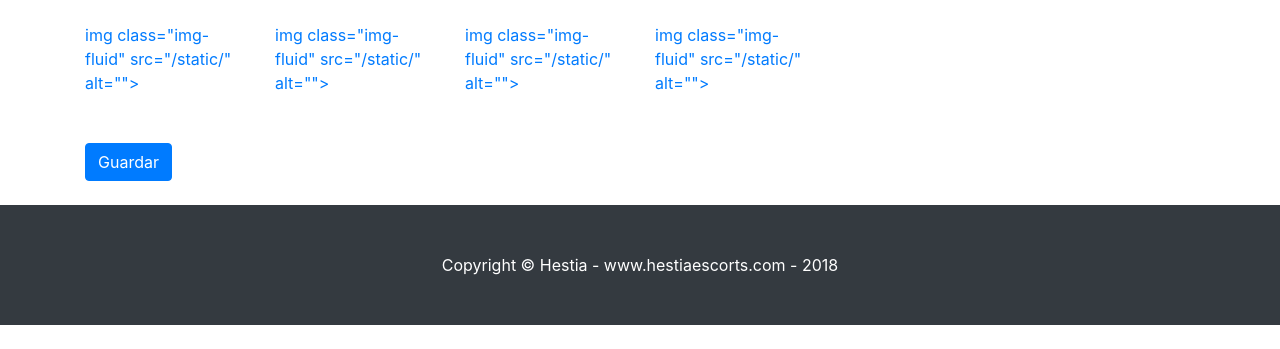
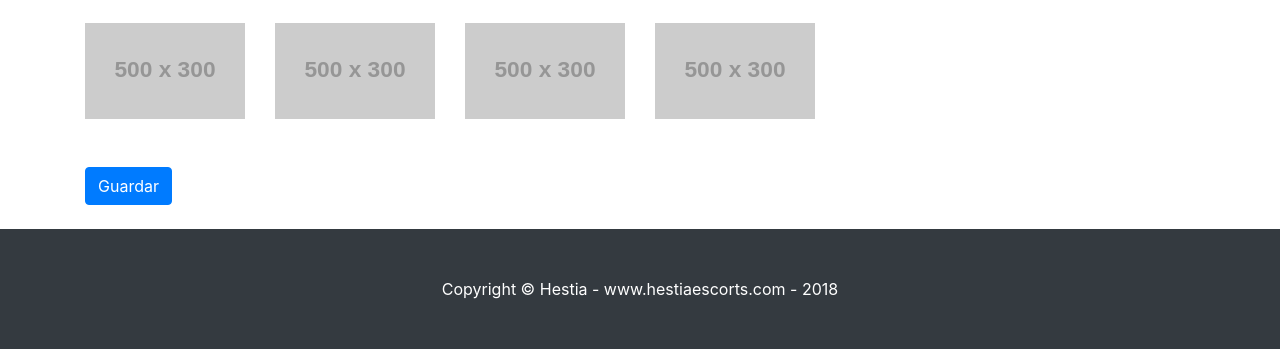
Before and after one commit to LuisAlbertoPerezDeLaCruz/hestiaescorts, a Django app: page /conf-escort-registro in a window 1280 px wide. Shown: the part 1305-1654 px from the top of the page. Before the commit the page ends 1630 px from the top, so only its background shows below. Run offline with Django 3.2, Linux system fonts and the light colour scheme; tables that the repository leaves empty hold one stand-in row (values such as "Sample post"); grey boxes labelled with a size stand in for pictures from a placeholder-image service; parts of the project's set-up code (start-up, migrations or seed data) failed here and were passed over; some libraries are stand-ins or nearby versions.

Commit message:
Incorporadas fotos secundarias tanto en conf-escort como en portafolio-escort

```diff
--- a/escorts/models.py
+++ b/escorts/models.py
@@ -76,11 +76,11 @@ class Escort(models.Model):
     full_ruta_foto_1 = property(_get_full_ruta_foto_1)
 
     def _get_full_ruta_foto_2(self):
-        ruta=self.full_ruta_carpeta+'/img_ppal'
+        ruta=self.full_ruta_carpeta+'/img_sec'
         listaFotos=os.listdir(ruta)
         if listaFotos:
             try:
-                return 'imagenes/'+self.es_pais.pk+'/'+self.es_user.username+'/img_ppal/'+listaFotos[1]
+                return 'imagenes/'+self.es_pais.pk+'/'+self.es_user.username+'/img_sec/'+listaFotos[0]
             except:
                 return ''
         else:
@@ -89,11 +89,11 @@ class Escort(models.Model):
     full_ruta_foto_2 = property(_get_full_ruta_foto_2)
 
     def _get_full_ruta_foto_3(self):
-        ruta=self.full_ruta_carpeta+'/img_ppal'
+        ruta=self.full_ruta_carpeta+'/img_sec'
         listaFotos=os.listdir(ruta)
         if listaFotos:
             try:
-                return 'imagenes/'+self.es_pais.pk+'/'+self.es_user.username+'/img_ppal/'+listaFotos[2]
+                return 'imagenes/'+self.es_pais.pk+'/'+self.es_user.username+'/img_sec/'+listaFotos[1]
             except:
                 return ''
         else:
@@ -102,11 +102,11 @@ class Escort(models.Model):
     full_ruta_foto_3 = property(_get_full_ruta_foto_3)
 
     def _get_full_ruta_foto_4(self):
-        ruta=self.full_ruta_carpeta+'/img_ppal'
+        ruta=self.full_ruta_carpeta+'/img_sec'
         listaFotos=os.listdir(ruta)
         if listaFotos:
             try:
-                return 'imagenes/'+self.es_pais.pk+'/'+self.es_user.username+'/img_ppal/'+listaFotos[3]
+                return 'imagenes/'+self.es_pais.pk+'/'+self.es_user.username+'/img_sec/'+listaFotos[2]
             except:
                 return ''
         else:
@@ -115,11 +115,11 @@ class Escort(models.Model):
     full_ruta_foto_4 = property(_get_full_ruta_foto_4)
 
     def _get_full_ruta_foto_5(self):
-        ruta=self.full_ruta_carpeta+'/img_ppal'
+        ruta=self.full_ruta_carpeta+'/img_sec'
         listaFotos=os.listdir(ruta)
         if listaFotos:
             try:
-                return 'imagenes/'+self.es_pais.pk+'/'+self.es_user.username+'/img_ppal/'+listaFotos[4]
+                return 'imagenes/'+self.es_pais.pk+'/'+self.es_user.username+'/img_sec/'+listaFotos[3]
             except:
                 return ''
         else:
--- a/escorts/templates/conf-escort.html
+++ b/escorts/templates/conf-escort.html
@@ -80,25 +80,42 @@
 
             <div class="col-md-3 col-sm-6 mb-4">
                 <a href="#">
-            img class="img-fluid" src="{% static escortSeleccionada.full_ruta_foto_2 %}"  alt="{{ escortSeleccionada.es_nombre }}">
+                    {% if escortSeleccionada.full_ruta_foto_2 %}
+                        <img class="img-fluid" src="{% static escortSeleccionada.full_ruta_foto_2 %}"
+                             alt="{{ escortSeleccionada.es_nombre }}">
+                    {% else %}
+                        <img class="img-fluid" src="http://placehold.it/500x300" alt="">
+                    {% endif %}
                 </a>
             </div>
-
             <div class="col-md-3 col-sm-6 mb-4">
                 <a href="#">
-            img class="img-fluid" src="{% static escortSeleccionada.full_ruta_foto_3 %}"  alt="{{ escortSeleccionada.es_nombre }}">
+                    {% if escortSeleccionada.full_ruta_foto_3 %}
+                        <img class="img-fluid" src="{% static escortSeleccionada.full_ruta_foto_3 %}"
+                             alt="{{ escortSeleccionada.es_nombre }}">
+                    {% else %}
+                        <img class="img-fluid" src="http://placehold.it/500x300" alt="">
+                    {% endif %}
                 </a>
             </div>
-
             <div class="col-md-3 col-sm-6 mb-4">
                 <a href="#">
-            img class="img-fluid" src="{% static escortSeleccionada.full_ruta_foto_4 %}"  alt="{{ escortSeleccionada.es_nombre }}">
+                    {% if escortSeleccionada.full_ruta_foto_4 %}
+                        <img class="img-fluid" src="{% static escortSeleccionada.full_ruta_foto_4 %}"
+                             alt="{{ escortSeleccionada.es_nombre }}">
+                    {% else %}
+                        <img class="img-fluid" src="http://placehold.it/500x300" alt="">
+                    {% endif %}
                 </a>
             </div>
-
             <div class="col-md-3 col-sm-6 mb-4">
                 <a href="#">
-            img class="img-fluid" src="{% static escortSeleccionada.full_ruta_foto_1 %}"  alt="{{ escortSeleccionada.es_nombre }}">
+                    {% if escortSeleccionada.full_ruta_foto_5 %}
+                        <img class="img-fluid" src="{% static escortSeleccionada.full_ruta_foto_5 %}"
+                             alt="{{ escortSeleccionada.es_nombre }}">
+                    {% else %}
+                        <img class="img-fluid" src="http://placehold.it/500x300" alt="">
+                    {% endif %}
                 </a>
             </div>
 
```
Also changed, not shown: escorts/templates/portfolio-escort.html (+22 -5 lines), escorts/static/imagenes/SP/chica001/img_sec/escort_001_2.jpg (added), escorts/static/imagenes/SP/chica001/img_sec/escort_001_3.jpg (added), escorts/static/imagenes/SP/chica001/img_sec/escort_001_4.jpg (added), escorts/static/imagenes/SP/chica002/img_ppal/12131638_ruby13.jpg (added), escorts/static/imagenes/SP/chica002/img_ppal/escort_002.jpg (deleted), escorts/static/imagenes/SP/chica002/img_sec/226447839_ruby9.jpg (added), escorts/static/imagenes/SP/chica002/img_sec/245094262_ruby6.jpg (added), escorts/static/imagenes/SP/chica002/img_sec/564349250_ruby5.jpg (added), escorts/static/imagenes/SP/chica002/img_sec/962528587_ruby4.jpg (added), escorts/static/imagenes/SP/chica002/img_sec/escort_002.jpg (deleted). Lines whose indentation alone changed are shown as unchanged.
